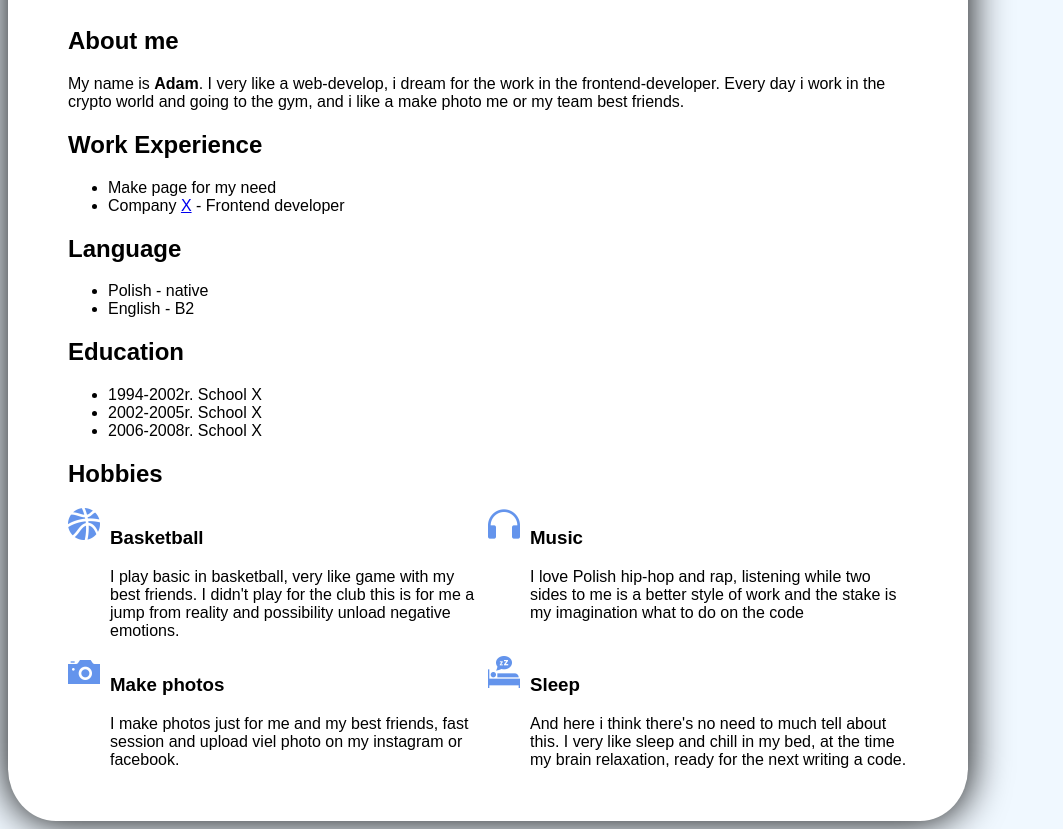
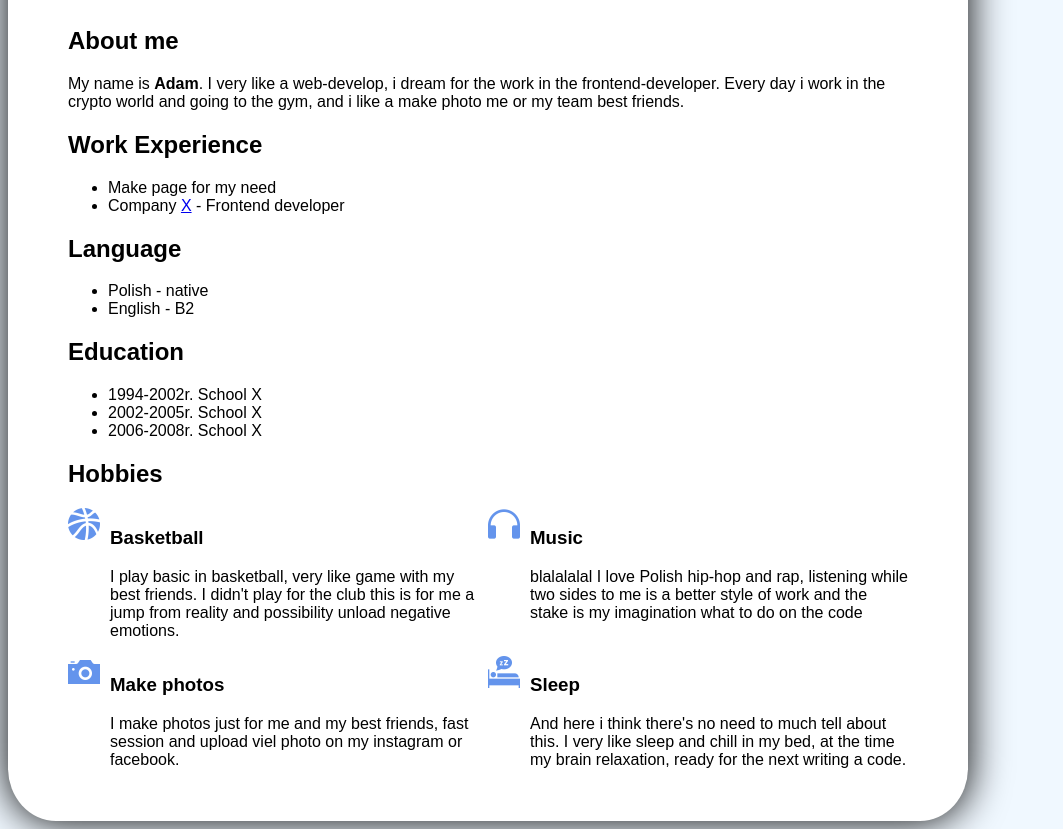
Before and after one commit to niewald000/First-try-in-html-and-css, a plain HTML site: page index.html in a window 1280 px wide. Shown: the part 247-1076 px from the top of the page, without its empty margins (0-1063 px from the left). Drawn offline with Linux system fonts and the light colour scheme.

```diff
--- a/index.html
+++ b/index.html
@@ -58,7 +58,7 @@
 						<li> <img src="images/headphones.png">
 							<div>
 								<h3>Music</h3>
-									<p>I love Polish hip-hop and rap, listening while two sides to me is a better style of work and the stake is my imagination what to do on the code</p>
+									<p>blalalalal I love Polish hip-hop and rap, listening while two sides to me is a better style of work and the stake is my imagination what to do on the code</p>
 							</div>
 						</li>
 
```
